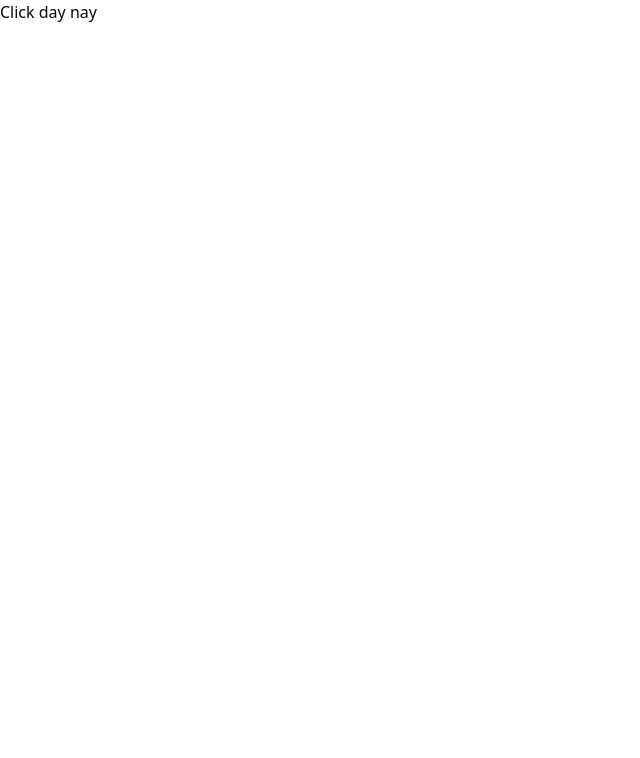
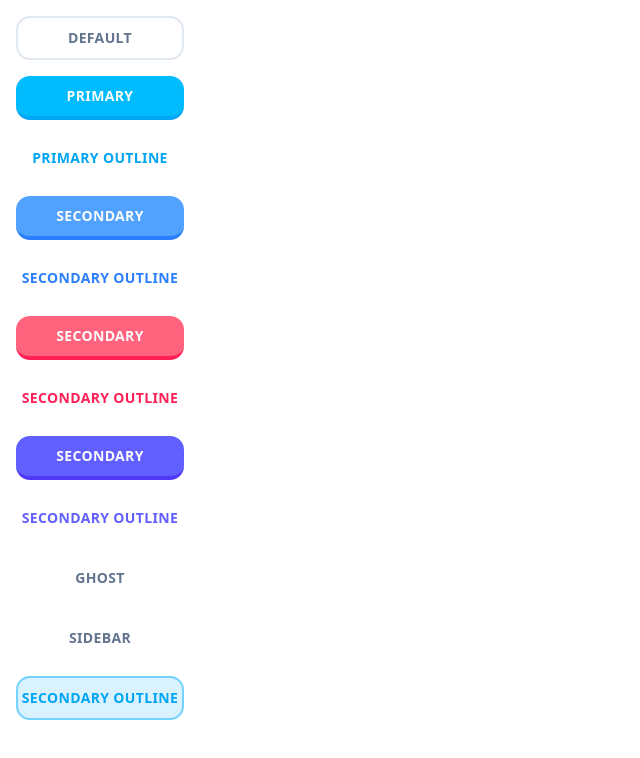
Before and after one commit to Nguyentuananh2112/ASM_Learning_Languages, a Next.js app in the folder learning_web/: page /buttons in a window 1280 px wide. Shown: the top 758 px of the page, without its empty margins (0-640 px from the left). Built offline with nearby package versions, Linux system fonts and the light colour scheme.

Commit message:
Updated Button Libary

```diff
--- a/learning_web/app/buttons/page.tsx
+++ b/learning_web/app/buttons/page.tsx
@@ -1,8 +1,54 @@
+import { Button } from "@/components/ui/button";
+
+
+
 const ButtonPage = () => {
   return (
-    <div>
+    <div className="p-4 space-y-4 flex flex-col max-w-[200px]">
 
-        Click  day nay
+        <Button>
+          Default
+        </Button>
+        <Button variant="primary">
+          Primary
+        </Button>
+        <Button variant="primaryOutline">
+          Primary Outline
+        </Button>
+
+        <Button variant="secondary">
+          Secondary
+        </Button>
+        <Button variant="secondaryOutline">
+          Secondary Outline
+        </Button>
+
+        <Button variant="danger">
+          Secondary
+        </Button>
+        <Button variant="dangerOutline">
+          Secondary Outline
+        </Button>
+
+        <Button variant="super">
+          Secondary
+        </Button>
+        <Button variant="superOutline">
+          Secondary Outline
+        </Button>
+
+        <Button variant="ghost">
+          ghost
+        </Button>
+
+
+        <Button variant="sidebar">
+          sidebar
+        </Button>
+        <Button variant="sidebarOutline">
+          Secondary Outline
+        </Button>
+
 
     </div>
   );
--- a/learning_web/components/ui/button.tsx
+++ b/learning_web/components/ui/button.tsx
@@ -5,29 +5,40 @@
 import { cn } from "@/lib/utils"
 
 const buttonVariants = cva(
-  "inline-flex items-center justify-center gap-2 whitespace-nowrap rounded-md text-sm font-medium transition-all disabled:pointer-events-none disabled:opacity-50 [&_svg]:pointer-events-none [&_svg:not([class*='size-'])]:size-4 shrink-0 [&_svg]:shrink-0 outline-none focus-visible:border-ring focus-visible:ring-ring/50 focus-visible:ring-[3px] aria-invalid:ring-destructive/20 dark:aria-invalid:ring-destructive/40 aria-invalid:border-destructive",
+  "inline-flex items-center justify-center gap-2 whitespace-nowrap rounded-xl text-sm font-bold transition-all disabled:pointer-events-none disabled:opacity-50 [&_svg]:pointer-events-none [&_svg:not([class*='size-'])]:size-4 shrink-0 [&_svg]:shrink-0 outline-none focus-visible:border-ring focus-visible:ring-ring/50 focus-visible:ring-[3px] aria-invalid:ring-destructive/20 dark:aria-invalid:ring-destructive/40 aria-invalid:border-destructive uppercase tracking-wide",
   {
     variants: {
       variant: {
-        default:
-          "bg-primary text-primary-foreground shadow-xs hover:bg-primary/90",
-        destructive:
-          "bg-blue-500 text-white shadow-xs hover:bg-destructive/90 focus-visible:ring-destructive/20 dark:focus-visible:ring-destructive/40 dark:bg-destructive/60",
-        outline:
-          "border bg-background shadow-xs hover:bg-accent hover:text-accent-foreground dark:bg-input/30 dark:border-input dark:hover:bg-input/50",
-        secondary:
-          "bg-secondary text-secondary-foreground shadow-xs hover:bg-secondary/80",
-        ghost:
-          "hover:bg-accent hover:text-accent-foreground dark:hover:bg-accent/50",
-        link: "text-primary underline-offset-4 hover:underline",
+        default: "bg-white text-black border-slate-200 border-2 hover:bg-slate-100 text-slate-500",
+        // chuyển sang màu xanh da trờitrời
+        primary: "bg-sky-400 text-primary-foreground hover:bg-sky-400/90 border-sky-500 border-b-4 active:border-b-0",
 
-        premium: "bg-indigo-500 text-white"
+        primaryOutline: "bg-white text-sky-500 hover:bg-slate-100",
+
+        secondary: "bg-blue-400 text-primary-foreground hover:bg-blue-400/90 border-blue-500 border-b-4 "
+        +"active:border-b-0",
+
+        secondaryOutline: "bg-white text-blue-500 hover:bg-slate-100",
+
+        danger: "bg-rose-400 text-primary-foreground hover:bg-rose-400/90 border-rose-500 border-b-4 active:border-b-0",
+
+        dangerOutline: "bg-white text-rose-500 hover:bg-slate-100",
+
+        super: "bg-indigo-500 text-primary-foreground hover:bg-indigo-500/90 border-indigo-600 border-b-4 "
+        +"active:border-b-0",
+        superOutline: "bg-white text-indigo-500 hover:bg-slate-100",
+
+        ghost: "bg-transparent text-slate-500 border-transparent border-0 hover:bg-slate-100",
+
+        sidebar: "bg-transparent text-slate-500 border-2 border-transparent hover:bg-slate-100 transition-none",
+        sidebarOutline: "bg-sky-500/15 text-sky-500 border-sky-300 border-2 hover:bg-sky-500/20 transition-none",
       },
       size: {
-        default: "h-9 px-4 py-2 has-[>svg]:px-3",
-        sm: "h-8 rounded-md gap-1.5 px-3 has-[>svg]:px-2.5",
-        lg: "h-10 rounded-md px-6 has-[>svg]:px-4",
-        icon: "size-9",
+        default: "h-11 px-4 py-2",
+        sm: "h-9 gap-1.5 px-3",
+        lg: "h-12 px-8",
+        icon: "h-10 w-10",
+        rounded: "rounded-full",
       },
     },
     defaultVariants: {
```
